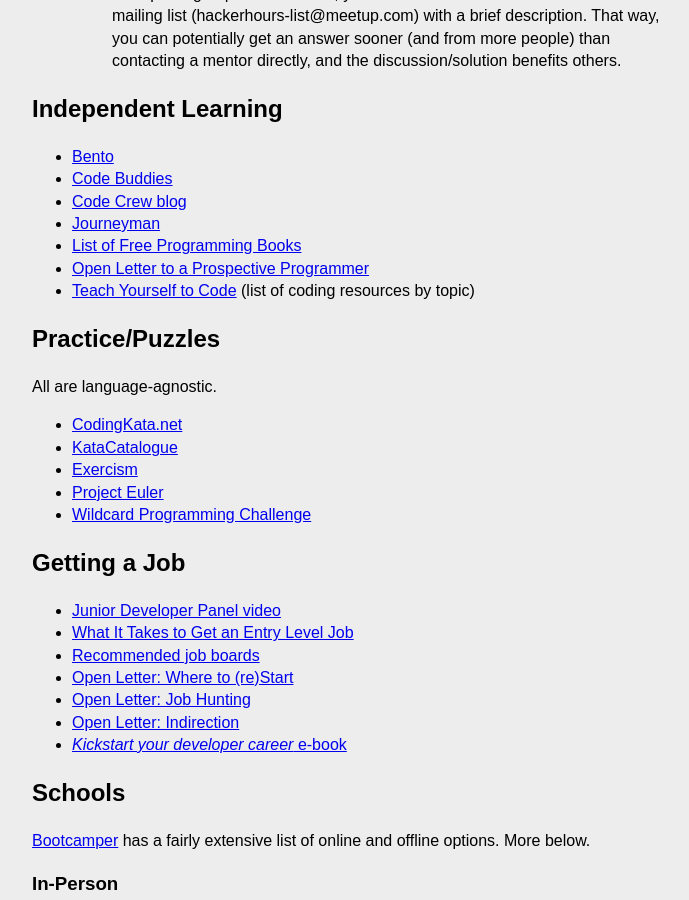
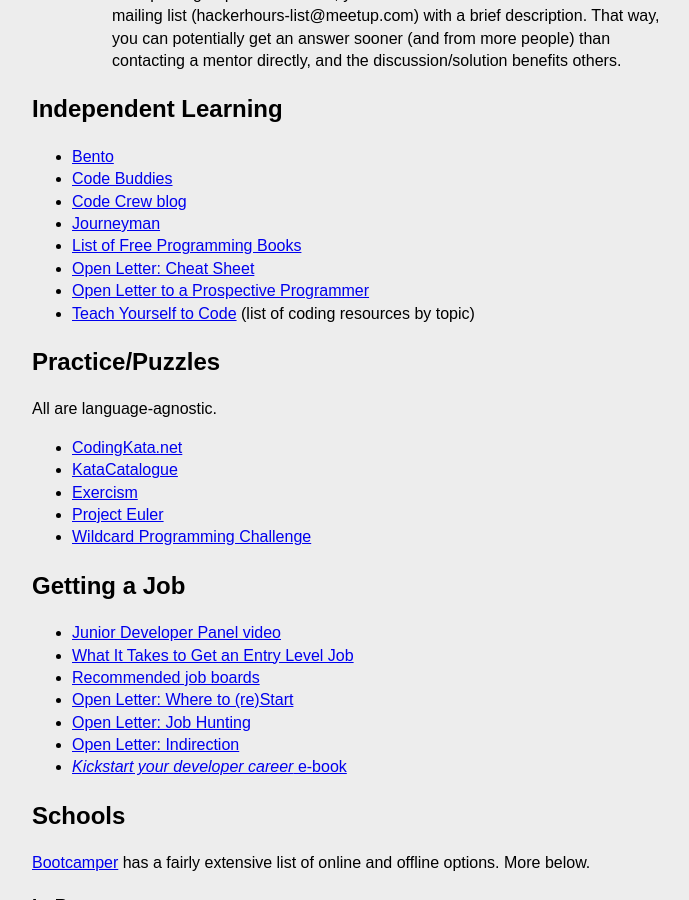
Before and after one commit to HackerHours/hackerhours.org, a Jekyll site: the page built from resources.md, in a window 1280 px wide and 900 px high, scrolled down 691 px. Shown: the whole window, without its empty margins (288-977 px from the left). Built offline with Jekyll 4.4.1, drawn with Linux system fonts in a browser that asks for light colours; some web fonts are replaced; comment, search, counter and statistics services are not loaded.

Commit message:
add Cheat Sheet Open Letter

```diff
--- a/resources.md
+++ b/resources.md
@@ -23,6 +23,7 @@
 * [Code Crew blog](http://blog.codecrew.co/)
 * [Journeyman](https://plus.google.com/communities/113669203485569960566?cfem=1)
 * [List of Free Programming Books](http://resrc.io/list/10/list-of-free-programming-books/)
+* [Open Letter: Cheat Sheet](http://afeld.me/nerdery/4010407)
 * [Open Letter to a Prospective Programmer](http://afeld.me/nerdery/500322)
 * [Teach Yourself to Code](http://teachyourselftocode.com/) (list of coding resources by topic)
 
```
